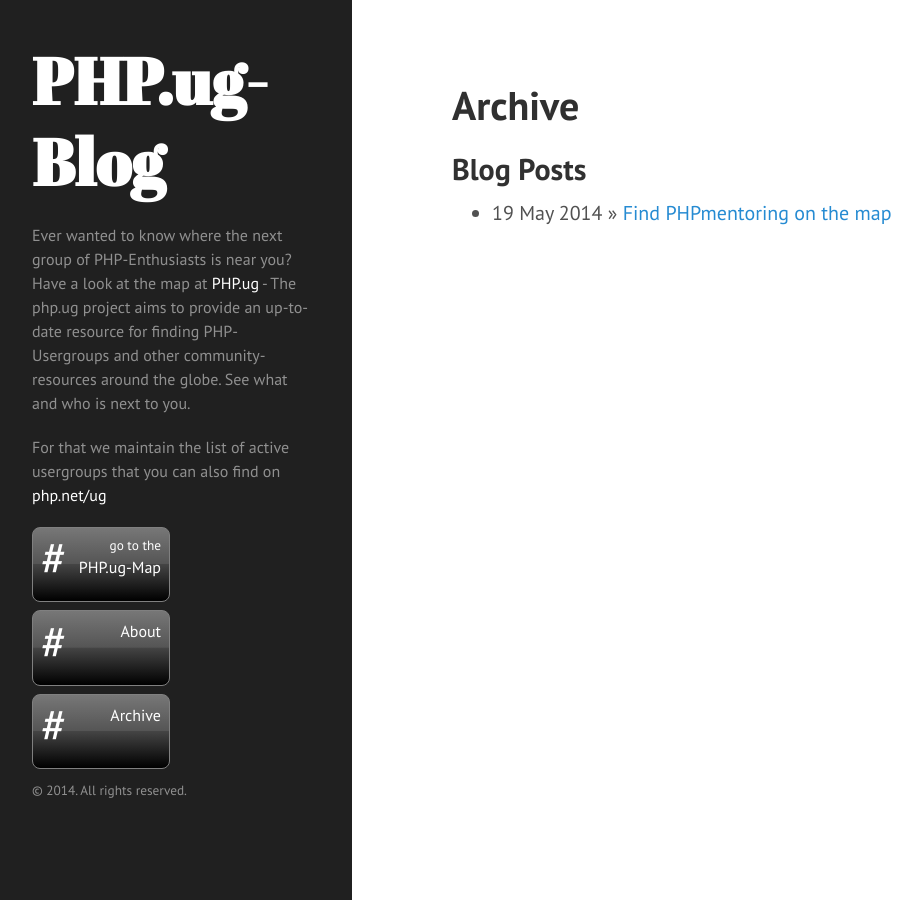
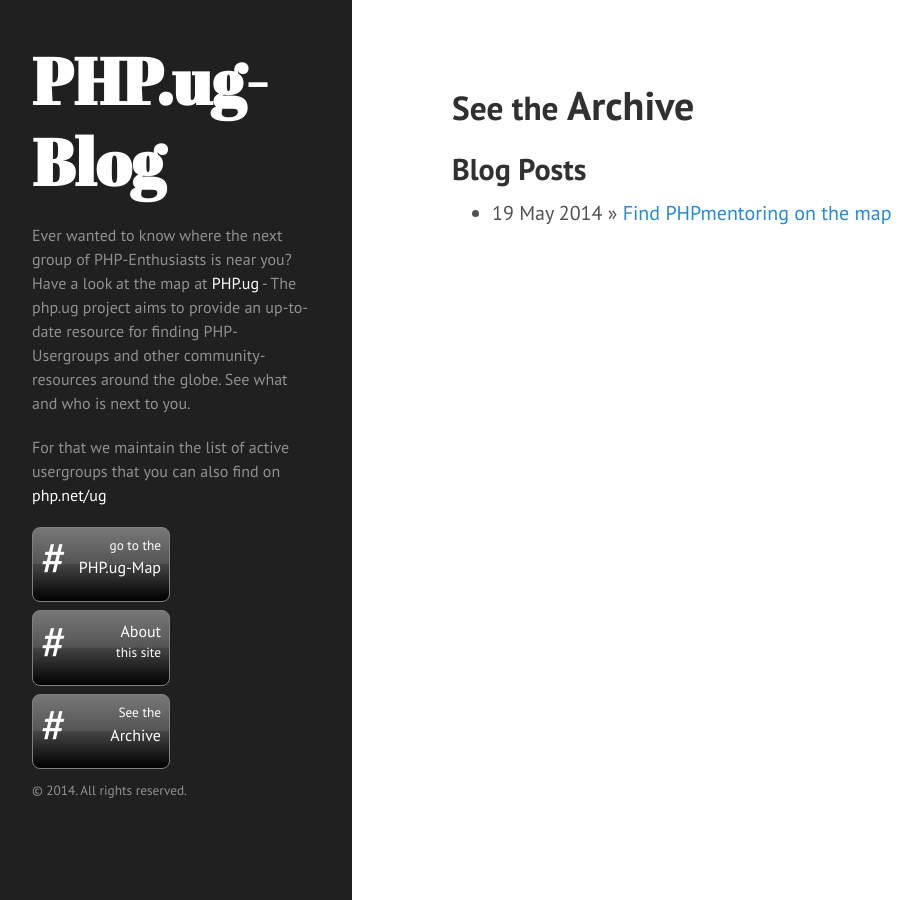
Before and after one commit to php-ug/php.ug, a Jekyll site: the page built from archive.md, in a window 1280 px wide. Shown: the whole page, without its empty margins (8-930 px from the left). Built offline with Jekyll 4.4.1, drawn with Linux system fonts in a browser that asks for light colours; Markdown is read by kramdown in place of the engine named in the settings.

Commit message:
Adds some small additions

```diff
--- a/about.md
+++ b/about.md
@@ -1,6 +1,6 @@
 ---
 layout: page
-title: About
+title: About <small>this site</small>
 ---
 
 This site is maintained by
--- a/archive.md
+++ b/archive.md
@@ -1,6 +1,6 @@
 ---
 layout: page
-title: Archive
+title: <small>See the</small> Archive
 ---
 
 ## Blog Posts
```
